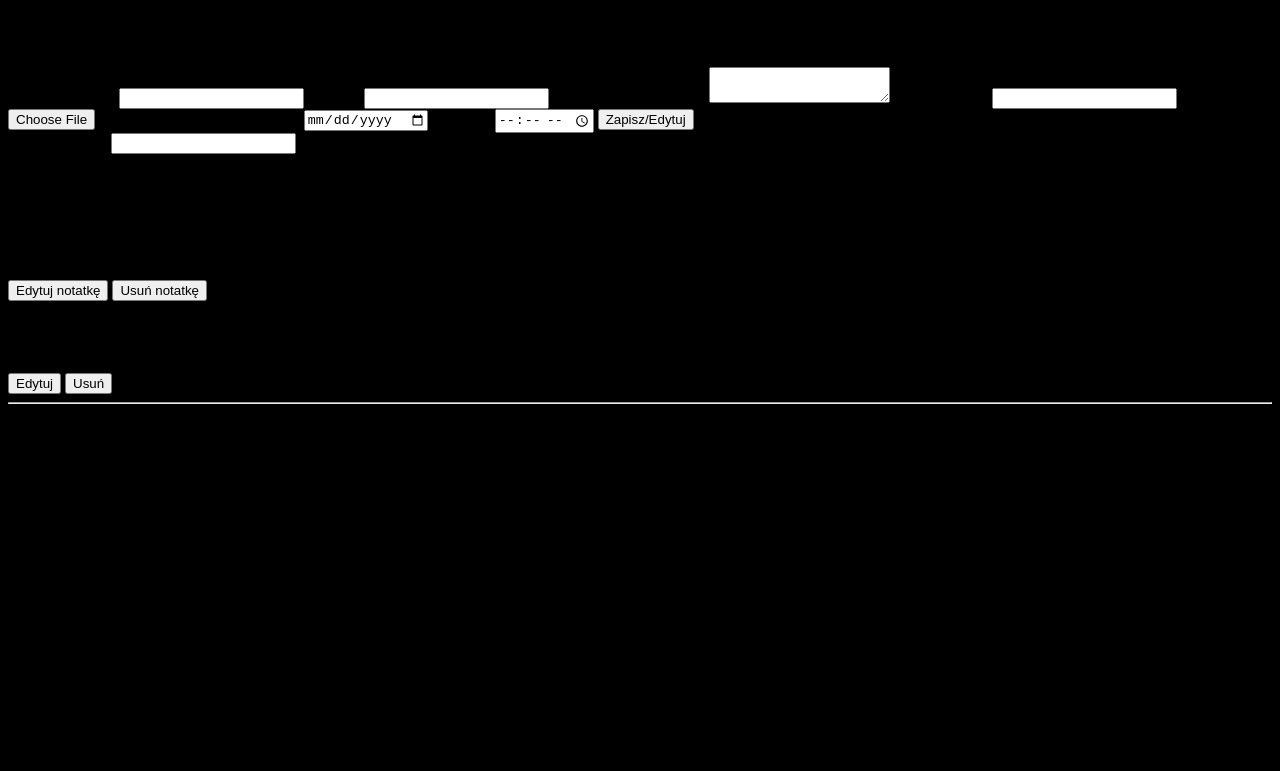
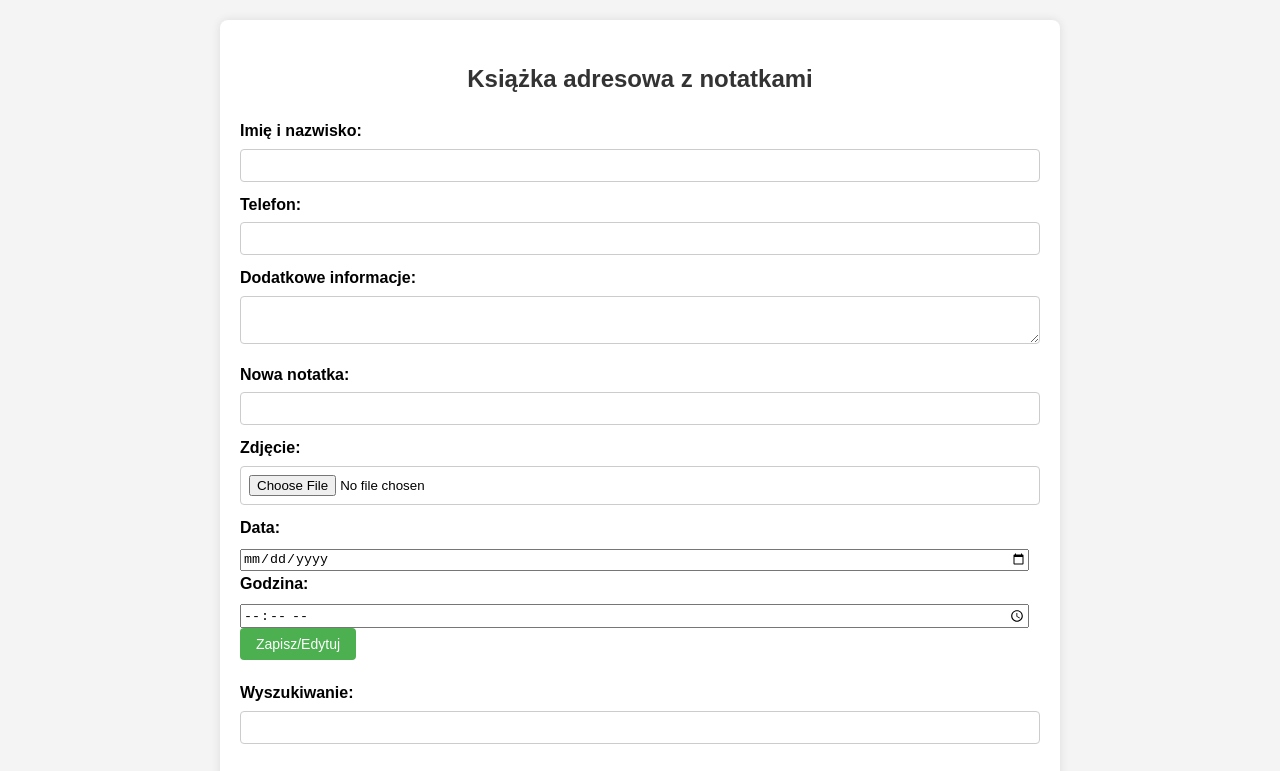
Before and after one commit to AdamGolik/html-css-js, a plain HTML site: page index.html in a window 1280 px wide. Both pictures are taken after typing "Sample", "Sample", "Sample", "Sample", "2020-01-15", "10:30" into the empty fields and a click on the input "Zapisz/Edytuj". Shown: the top 771 px of the page. Drawn offline with Linux system fonts and the light colour scheme; no server answers.

Commit message:
Update styles.css

```diff
--- a/styles.css
+++ b/styles.css
@@ -1,67 +1,125 @@
-body{
-    background-color: black;
+
+body {
+font-family: Arial, sans-serif;
+line-height: 1.6;
+background-color: #f4f4f4;
+margin: 0;
+aspect-ratio: 3/2;
+padding: 20px;
 }
-.icons {
-    height: 100px;
-    width: 300px;
+
+.container {
+max-width: 800px;
 margin: auto;
-    display: flex;
-    align-items: center;
-    justify-content: center;
-    color: black;
-    text-decoration: underline;
-    font-weight: 800;
-    position: relative;
-    overflow: hidden;
-    background: var(--bg);
-    font-style: oblique;
-    font-size: var(--fs);
-    background-color: antiquewhite;
-    border-radius: 50px;
-    cursor: alias;
-    border: 2px solid black; /* Dodanie koloru obramowania */
-    transition: height 350ms, width 350ms, color 350ms, background-color 350ms, border-color 350ms, box-shadow 350ms; /* Płynne przejścia */
-    animation: iconsAnimation 3s infinite alternate; /* Corrected animation */
+background: #fff;
+padding: 20px;
+border-radius: 8px;
+box-shadow: 0 0 10px rgba(0, 0, 0, 0.1);
+}
+
+h2 {
+text-align: center;
+margin-bottom: 20px;
+color: #333;
+}
+
+form {
+margin-bottom: 20px;
+}
+
+label {
+display: block;
+margin-bottom: 5px;
+font-weight: bold;
+}
+
+input[type="text"],
+textarea,
+select {
+width: 100%;
+padding: 8px;
+margin-bottom: 10px;
+border: 1px solid #ccc;
+border-radius: 4px;
+box-sizing: border-box;
+}
+
+input[type="date"],
+input[type="time"] {
+width: calc(100% - 16px); /* Adjust width for padding */
+}
+input[type="file"]{
+width: 100%;
+padding: 8px;
+margin-bottom: 10px;
+border: 1px solid #ccc;
+border-radius: 4px;
+box-sizing: border-box;
 
 }
 
-.icons:hover {
-    height: 150px;
-    width: 310px;
-    color: aliceblue;
-    background-color: rgb(0, 0, 0);
-    font-weight: 200;
-    font-size: medium;
-
-    border-color: aliceblue; /* Zmiana koloru obramowania podczas najechania */
-    box-shadow: 0 0 20px 5px aliceblue; /* Efekt glow */
+input[type="submit"],
+button {
+display: inline-block;
+padding: 8px 16px;
+background-color: #4caf50;
+color: #fff;
+border: none;
+border-radius: 4px;
+cursor: pointer;
+text-decoration: none;
+font-size: 14px;
 }
 
-@keyframes iconsAnimation {
-    0% {
-        border-radius: 37% 29% 27% 27% / 28% 25% 41% 37%;
-        border-color: aqua;
-        color: RGB(240, 224, 134);
+input[type="submit"]:hover,
+button:hover {
+background-color: #45a049;
 }
-    25% {
-        border-radius: 47% 29% 39% 49% / 61% 19% 66% 26%;
-        border-color: rgb(15, 31, 121);
-        color: RGB(236, 53, 77);
 
+button {
+background-color: #007bff;
 }
-    50% {
-        border-radius: 57% 23% 39% 47% / 61% 19% 66% 26%;
-        border-color:rgb(19, 202, 178);
-      color: RGB(173, 246, 105);
+
+button:hover {
+background-color: #0056b3;
 }
-    75% {
-        border-radius: 28% 49% 19% 100% / 93% 20% 64% 25%;
-        border-color: aquamarine;
 
+.results {
+margin-top: 20px;
 }
-    100% {
-        border-radius: 37% 29% 27% 27% / 28% 25% 41% 37%;
-        border-color: rgb(82, 9, 150);
-color: RGB(128, 0, 43);
+
+.result-item {
+padding: 10px;
+border: 1px solid #ccc;
+border-radius: 4px;
+margin-bottom: 10px;
+overflow: auto;
+}
+
+.result-item strong {
+font-weight: bold;
+color: #333;
+overflow: auto;
+}
+.result-item img{
+width: 120px;
+height: 100px;
+position: relative;
+top:100%;
+right: 0;
+border: 1px solid black;
+border-radius: 45%;
+overflow: auto;
+}
+.note-item {
+margin-top: 5px;
+padding: 5px;
+background: #f9f9f9;
+border-left: 3px solid #4caf50;
+overflow: auto;
+}
+@media (max-width: 600px) {
+.container {
+padding: 10px;
 }
 }
```
Lines whose indentation alone changed are shown as unchanged.
